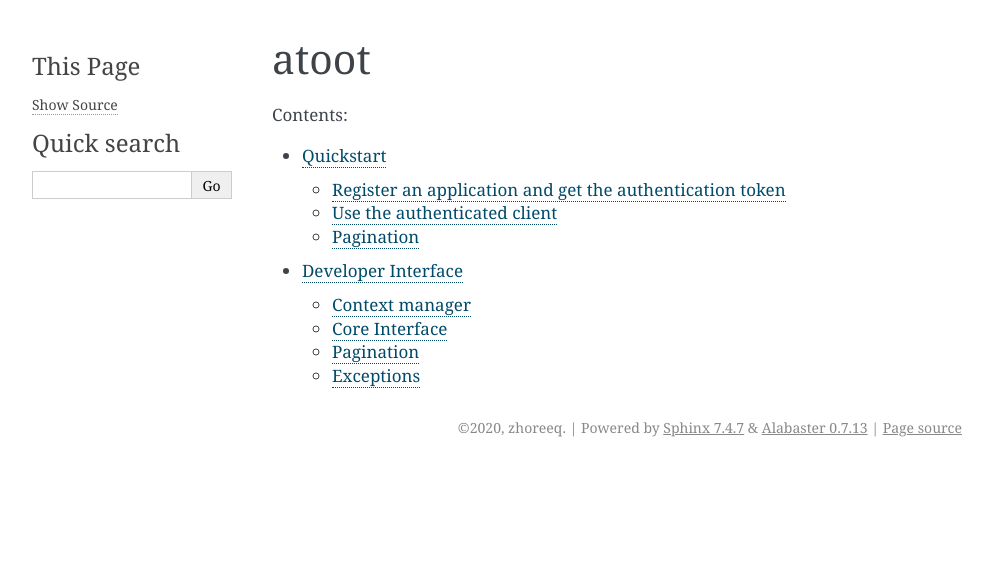
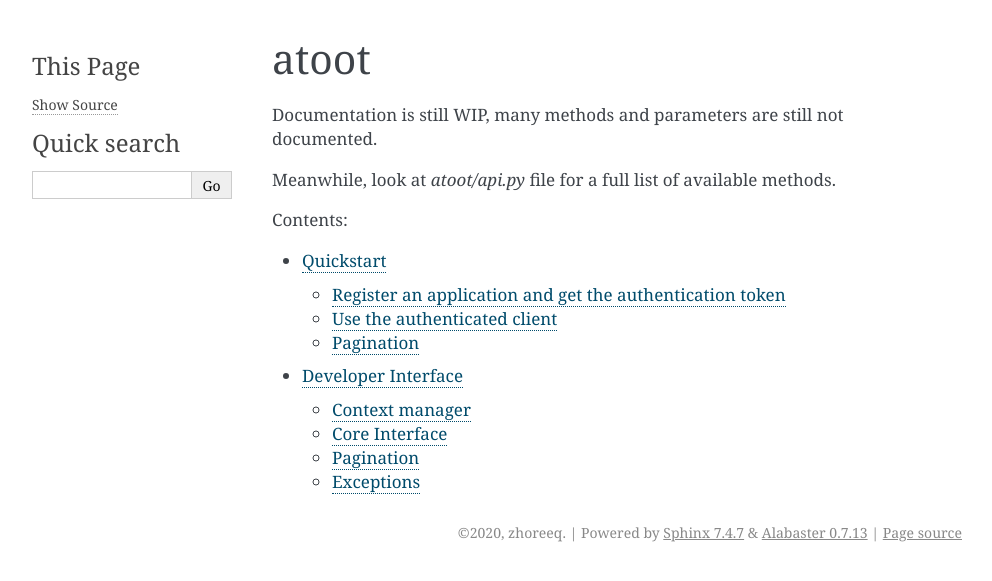
Before and after one commit to popura-network/atoot, a Sphinx documentation site: the page built from docs/source/index.rst, in a window 1280 px wide. Shown: the top 581 px of the page, without its empty margins (148-1140 px from the left). Built offline with Sphinx 7.4.7, drawn with Linux system fonts in a browser that asks for light colours.

Commit message:
Add documentation

```diff
--- a/docs/source/index.rst
+++ b/docs/source/index.rst
@@ -6,6 +6,10 @@
 atoot
 =====
 
+Documentation is still WIP, many methods and parameters are still not documented.
+
+Meanwhile, look at `atoot/api.py` file for a full list of available methods.
+
 .. toctree::
    :maxdepth: 2
    :caption: Contents:
```
